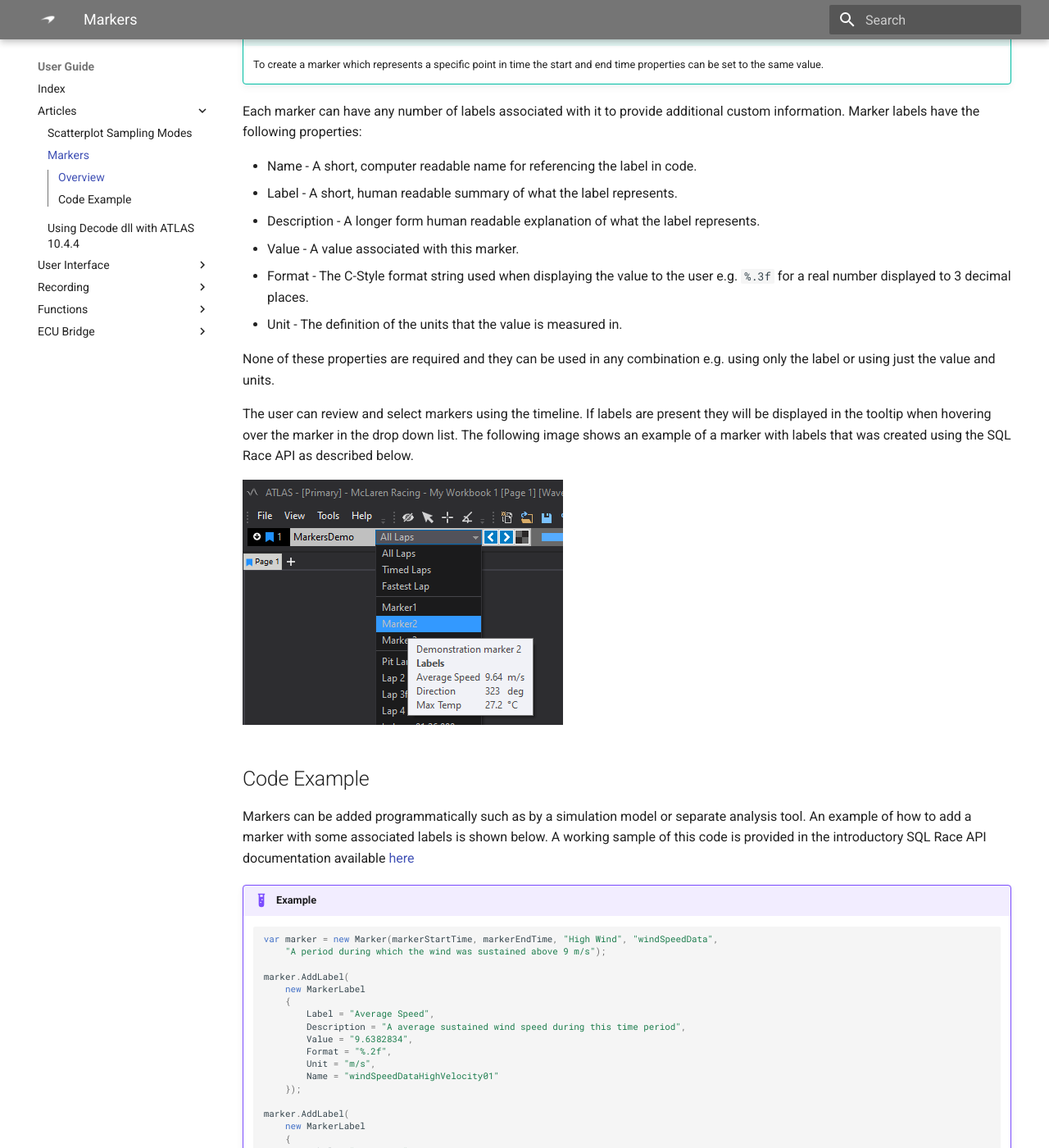
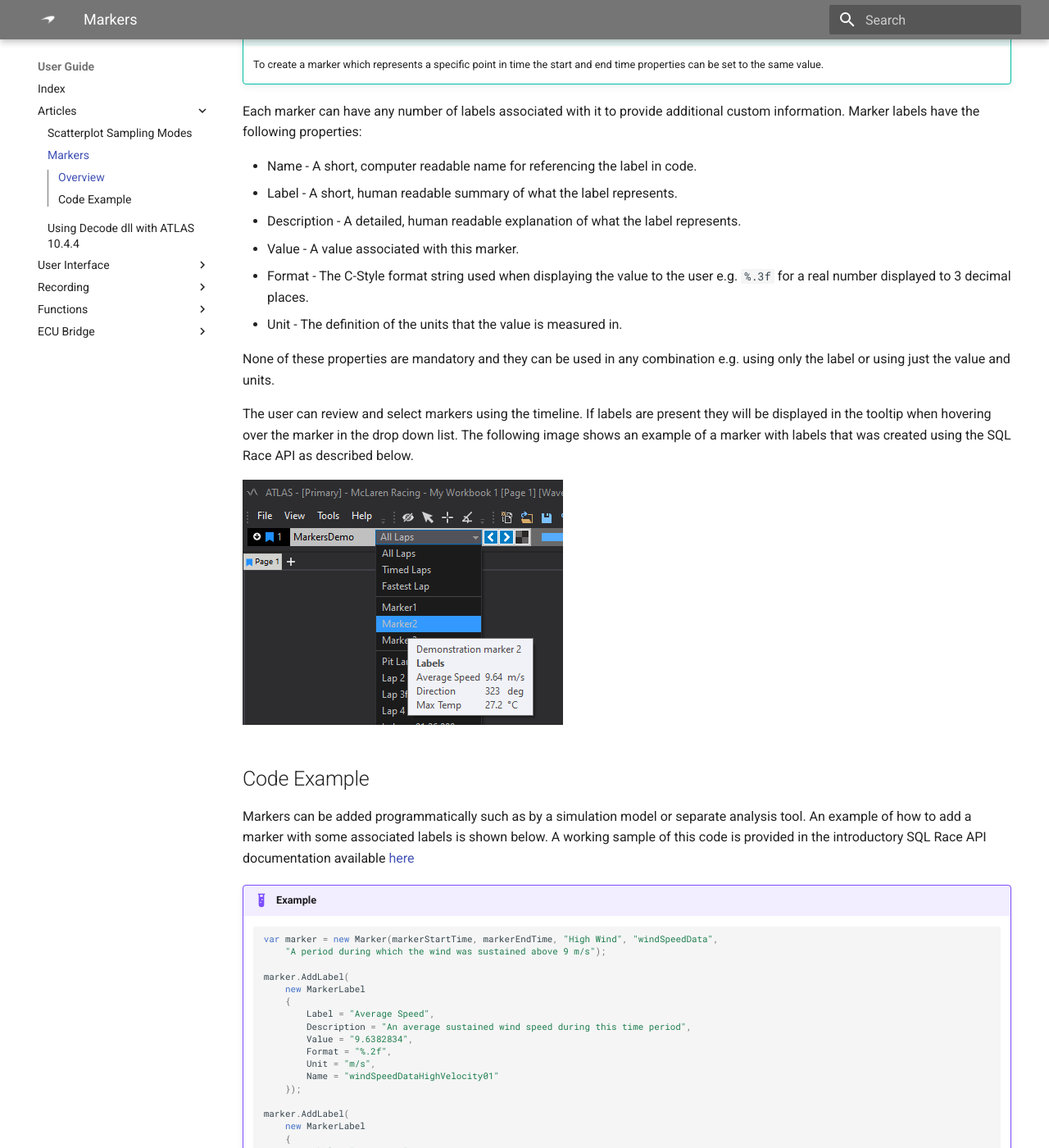
Before and after one commit to mat-docs/Portal.Site, an MkDocs documentation site: the page built from docs/manual/articles/markers.md, in a window 1280 px wide and 1400 px high, scrolled down 558 px. Shown: the whole window at 82% size. Built offline with MkDocs 1.6.1 and Material for MkDocs 9.7.7, drawn with Linux system fonts in a browser that asks for light colours.

Commit message:
Feedback from PR

```diff
--- a/docs/manual/articles/markers.md
+++ b/docs/manual/articles/markers.md
@@ -18,12 +18,12 @@ Each marker can have any number of labels associated with it to provide addition
 
 - Name \- A short, computer readable name for referencing the label in code.
 - Label \- A short, human readable summary of what the label represents.
-- Description \- A longer form human readable explanation of what the label represents.
+- Description \- A detailed, human readable explanation of what the label represents.
 - Value \- A value associated with this marker.
 - Format \- The C-Style format string used when displaying the value to the user e.g. `%.3f` for a real number displayed to 3 decimal places.
 - Unit \- The definition of the units that the value is measured in.
 
-None of these properties are required and they can be used in any combination e.g. using only the label or using just the value and units.
+None of these properties are mandatory and they can be used in any combination e.g. using only the label or using just the value and units.
 
 The user can review and select markers using the timeline. If labels are present they will be displayed in the tooltip when hovering over the marker in
 the drop down list. The following image shows an example of a marker with labels that was created using the SQL Race API as described below.
@@ -43,7 +43,7 @@ Markers can be added programmatically such as by a simulation model or separate
         new MarkerLabel
         {
             Label = "Average Speed",
-            Description = "A average sustained wind speed during this time period",
+            Description = "An average sustained wind speed during this time period",
             Value = "9.6382834",
             Format = "%.2f",
             Unit = "m/s",
```
